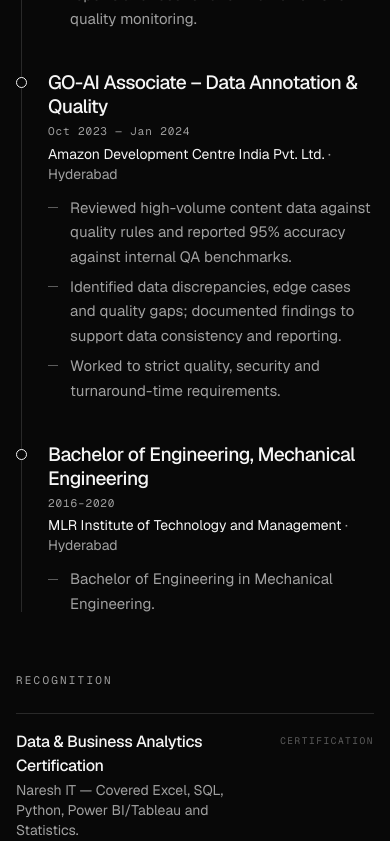
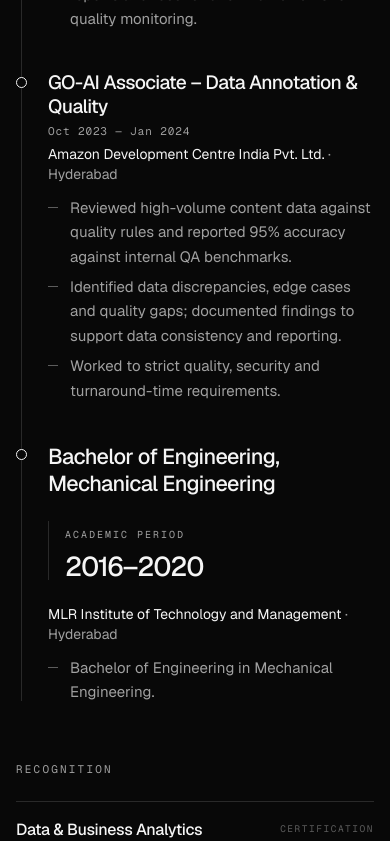
Before and after one commit to venkat5203/venkat-data-analyst-portfolio, a React (Vite) app: page / in a window 390 px wide. Shown: the part 5137-5978 px from the top of the page. Built offline with nearby package versions, Linux system fonts and the light colour scheme.

Commit message:
Add visual spacing between education title and academic period

```diff
--- a/src/components/Experience.tsx
+++ b/src/components/Experience.tsx
@@ -32,6 +32,22 @@ export default function Experience() {
             {timeline.map((t, i) => (
               <Reveal as="li" key={t.title} delay={i * 0.06} className={`relative pl-8 ${i > 0 ? 'mt-10' : ''}`}>
                 <span aria-hidden="true" className="absolute top-1.5 left-0 h-[11px] w-[11px] rounded-full border border-fg bg-bg" />
+                {t.kind === 'Education' ? (
+                  <div className="flex flex-col items-start">
+                    <h4 className="text-[clamp(1.35rem,2vw,1.7rem)] leading-tight font-medium tracking-[-0.03em]">{t.title}</h4>
+                    <div className="mt-6 flex items-center gap-4 border-l border-line pl-4">
+                      <div>
+                        <span className="font-mono text-[10px] tracking-[0.2em] text-muted uppercase">Academic period</span>
+                        <p className="mt-2 text-[clamp(1.7rem,3vw,2.4rem)] leading-none font-medium tracking-[-0.045em]">{t.period}</p>
+                      </div>
+                    </div>
+                    <p className="mt-6 text-sm text-muted">
+                      <span className="text-fg">{t.org}</span>
+                      {t.place ? ` · ${t.place}` : ''}
+                    </p>
+                  </div>
+                ) : (
+                  <>
                     <div className="flex flex-wrap items-baseline justify-between gap-x-4 gap-y-1">
                       <h4 className="text-[clamp(1.2rem,1.7vw,1.5rem)] leading-tight font-medium tracking-[-0.03em]">{t.title}</h4>
                       <span className="font-mono text-[11px] tracking-[0.08em] text-muted">{t.period}</span>
@@ -40,6 +56,8 @@ export default function Experience() {
                       <span className="text-fg">{t.org}</span>
                       {t.place ? ` · ${t.place}` : ''}
                     </p>
+                  </>
+                )}
                 <ul className="mt-3 space-y-1.5 text-[15px] leading-relaxed text-muted">
                   {t.points.map((pt) => (
                     <li key={pt} className="flex gap-3">
```
Lines whose indentation alone changed are shown as unchanged.
